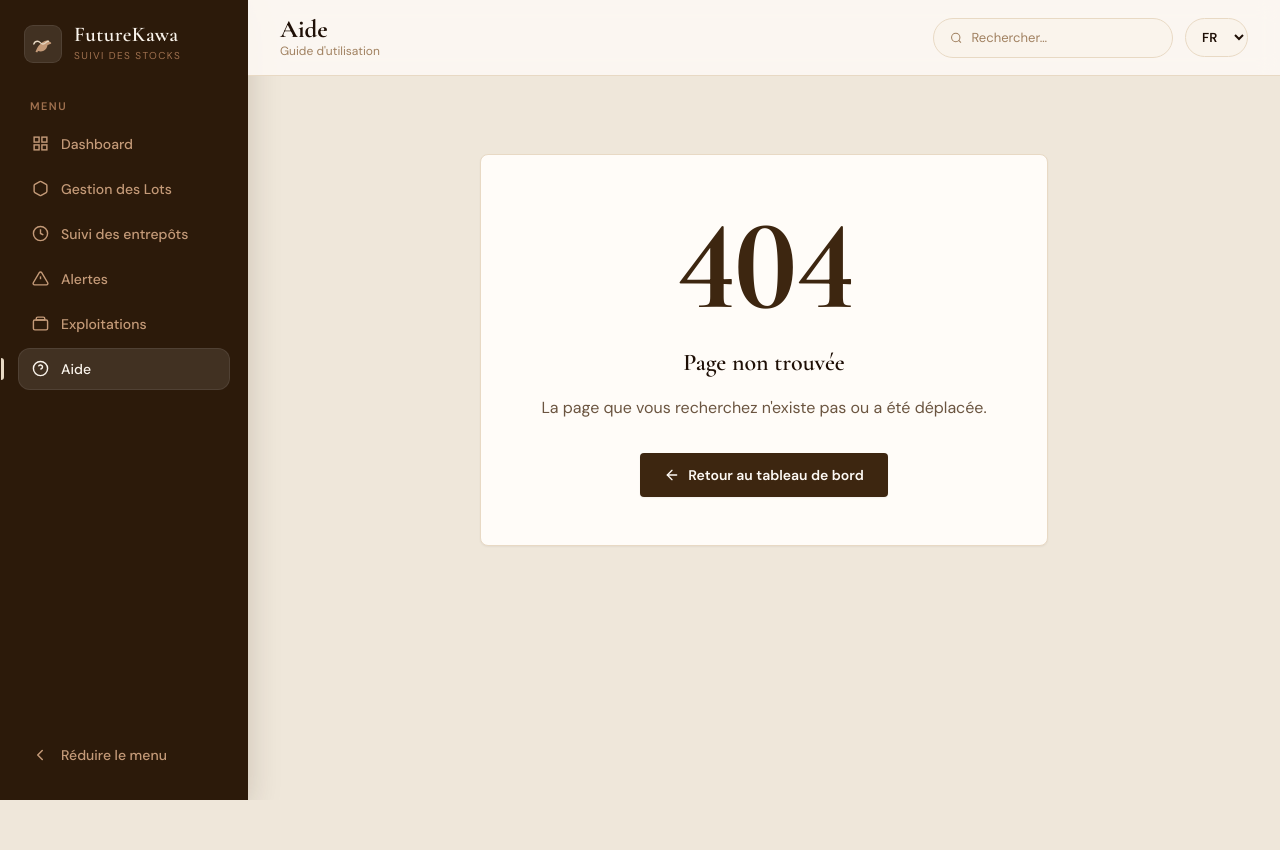
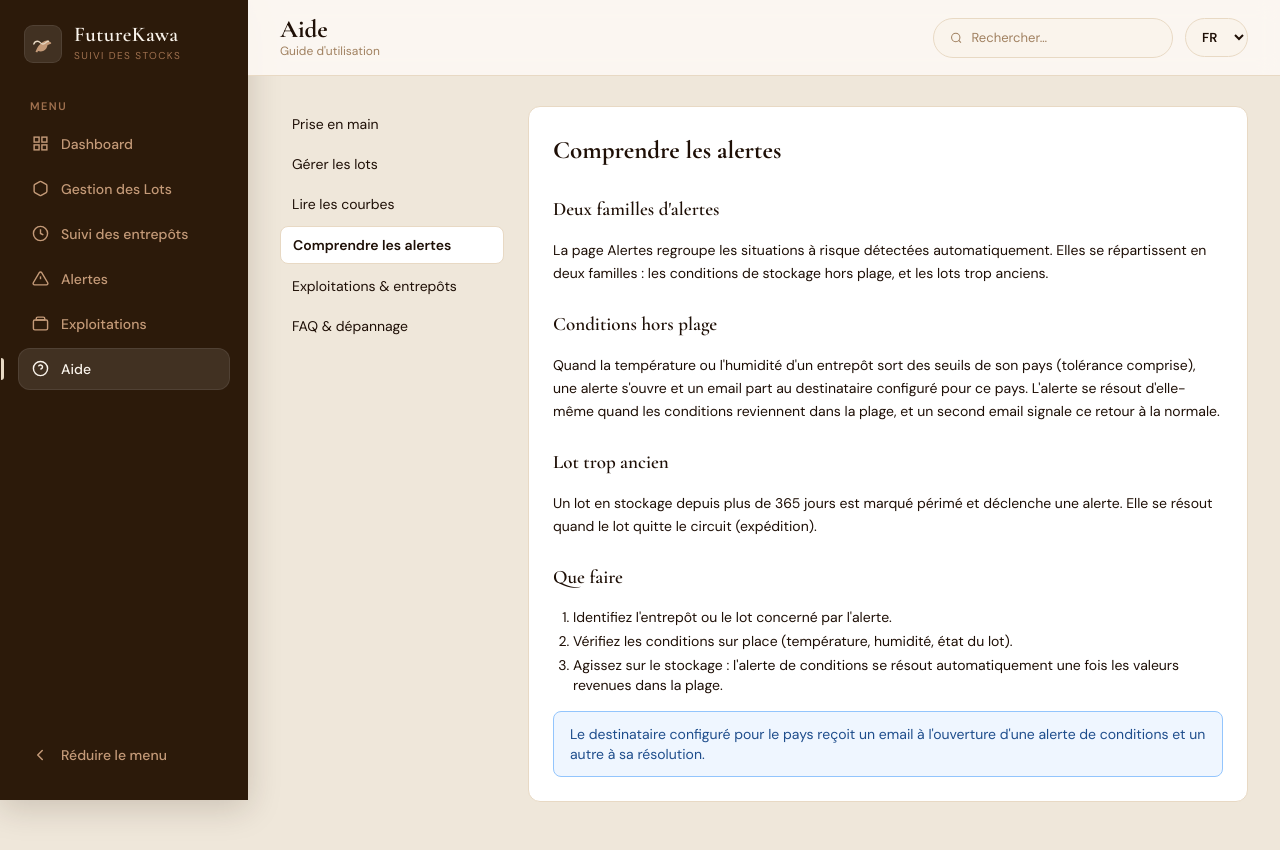
Before and after one commit to Anthrocote/mspr-i1-2, a Next.js app in the folder frontend/: page /aide/alertes in a window 1280 px wide. Before the commit this address had no page. Before the commit the page ends 800 px from the top, so only its background shows below. Built offline with nearby package versions, Linux system fonts and the light colour scheme.

Commit message:
feat(front): routes du centre d'aide

```diff
--- /dev/null
+++ b/frontend/src/app/aide/[slug]/AideArticleView.tsx
@@ -0,0 +1,38 @@
+'use client';
+
+import Link from 'next/link';
+import { useLanguage } from '@/contexts/LanguageContext';
+import { HELP_ARTICLES, getArticle, type HelpSlug } from '@/content/help';
+import ArticleRenderer from '@/components/help/ArticleRenderer';
+
+export default function AideArticleView({ slug }: { slug: HelpSlug }) {
+  const { language } = useLanguage();
+  const article = getArticle(slug);
+  if (!article) return null;
+
+  return (
+    <div className="flex flex-col lg:flex-row gap-6">
+      <nav className="lg:w-56 shrink-0 flex flex-col gap-1">
+        {HELP_ARTICLES.map((a) => (
+          <Link
+            key={a.slug}
+            href={`/aide/${a.slug}`}
+            className={`rounded-lg px-3 py-2 text-sm ${
+              a.slug === slug
+                ? 'bg-white text-espresso-900 font-semibold border border-parchment-400'
+                : 'text-parchment-900 hover:bg-white/60'
+            }`}
+          >
+            {a.title[language]}
+          </Link>
+        ))}
+      </nav>
+      <article className="flex-1 min-w-0 bg-white border border-parchment-400 rounded-xl p-6">
+        <h1 className="font-display text-[25px] font-bold text-espresso-900 mb-4">
+          {article.title[language]}
+        </h1>
+        <ArticleRenderer blocks={article.blocks[language]} />
+      </article>
+    </div>
+  );
+}
--- /dev/null
+++ b/frontend/src/app/aide/[slug]/page.tsx
@@ -0,0 +1,14 @@
+import { notFound } from 'next/navigation';
+import { HELP_SLUGS, type HelpSlug } from '@/content/help';
+import AideArticleView from './AideArticleView';
+
+// Next 16: params is a Promise in dynamic routes and must be awaited.
+export default async function Page({ params }: { params: Promise<{ slug: string }> }) {
+  const { slug } = await params;
+  if (!HELP_SLUGS.includes(slug as HelpSlug)) notFound();
+  return <AideArticleView slug={slug as HelpSlug} />;
+}
+
+export function generateStaticParams() {
+  return HELP_SLUGS.map((slug) => ({ slug }));
+}
--- /dev/null
+++ b/frontend/src/app/aide/page.tsx
@@ -0,0 +1,5 @@
+import { redirect } from 'next/navigation';
+
+export default function Page() {
+  redirect('/aide/prise-en-main');
+}
```
Also changed, not shown: 1 other file (tests, documents, lock files or other folders).
